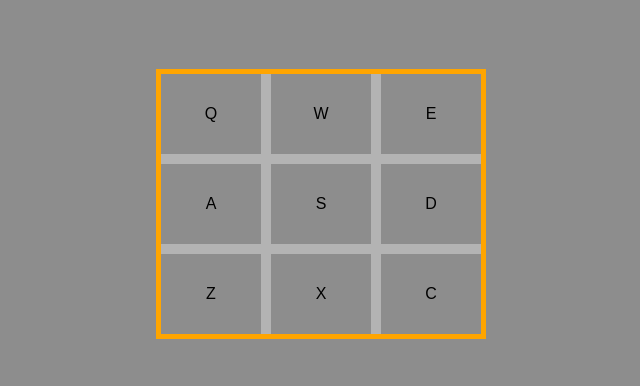
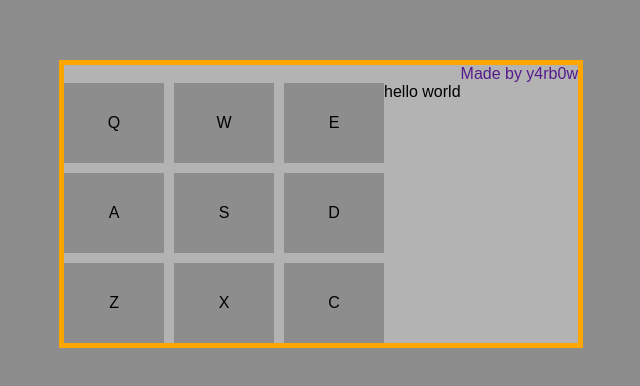
Before and after one commit to Yavanha/react-drum-machine, a React (Create React App) app: page / in a window 1280 px wide. Shown: the part 196-582 px from the top of the page, without its empty margins (319-959 px from the left). Built offline with nearby package versions, Linux system fonts and the light colour scheme.

Commit message:
fix: move left and right panel to the dumb machine component

```diff
--- a/src/App.css
+++ b/src/App.css
@@ -19,6 +19,9 @@ body {
   font-family: sans-serif;
 }
 
+a {
+  text-decoration: none;
+}
 .main-container {
   background-color: var(--dark-ligh-grey);
   min-height: 100vh;
--- a/src/Components/DrumMachine/DrumMachine.css
+++ b/src/Components/DrumMachine/DrumMachine.css
@@ -2,8 +2,10 @@
     background-color: var(--ligh-grey);
     display: flex;
     outline: .5rem solid orange;
+    flex-wrap: wrap;
 }
 
-.drum-machine > * {
-    flex: 1
+.drum-bar {
+    flex: 0 0 100%;
+    text-align: right;
 }
--- a/src/Components/DrumMachine/DrumMachine.js
+++ b/src/Components/DrumMachine/DrumMachine.js
@@ -61,7 +61,13 @@ export default class DrumMachine extends React.Component {
 
     render() {
         return (<div className="drum-machine">
-            <Pads pads={this.state.pads}/>
+            <header className="drum-bar"><a class="git-link" href="" >Made by y4rb0w</a></header>
+            <div className="left-panel">
+                <Pads pads={this.state.pads}/>
+            </div>
+            <div className="right-panel">
+                    hello world
+            </div>
         </div>)
     }
 
--- a/src/Components/Pads/PadItem/PadItem.js
+++ b/src/Components/Pads/PadItem/PadItem.js
@@ -6,9 +6,9 @@ export default class PadItem extends React.PureComponent {
 
     render() {
         return (
-            <div className="pad-item">
+            <article className="pad-item">
                 {this.props.letter}
-            </div>
+            </article>
         )
     }
 }
--- a/src/Components/Pads/Pads.js
+++ b/src/Components/Pads/Pads.js
@@ -22,7 +22,7 @@ export default class Pads extends React.Component {
     render() {
         return (
             <div className="pads">
-                {this.padsElement}
+              {this.padsElement}
             </div>
         )
     }
```
